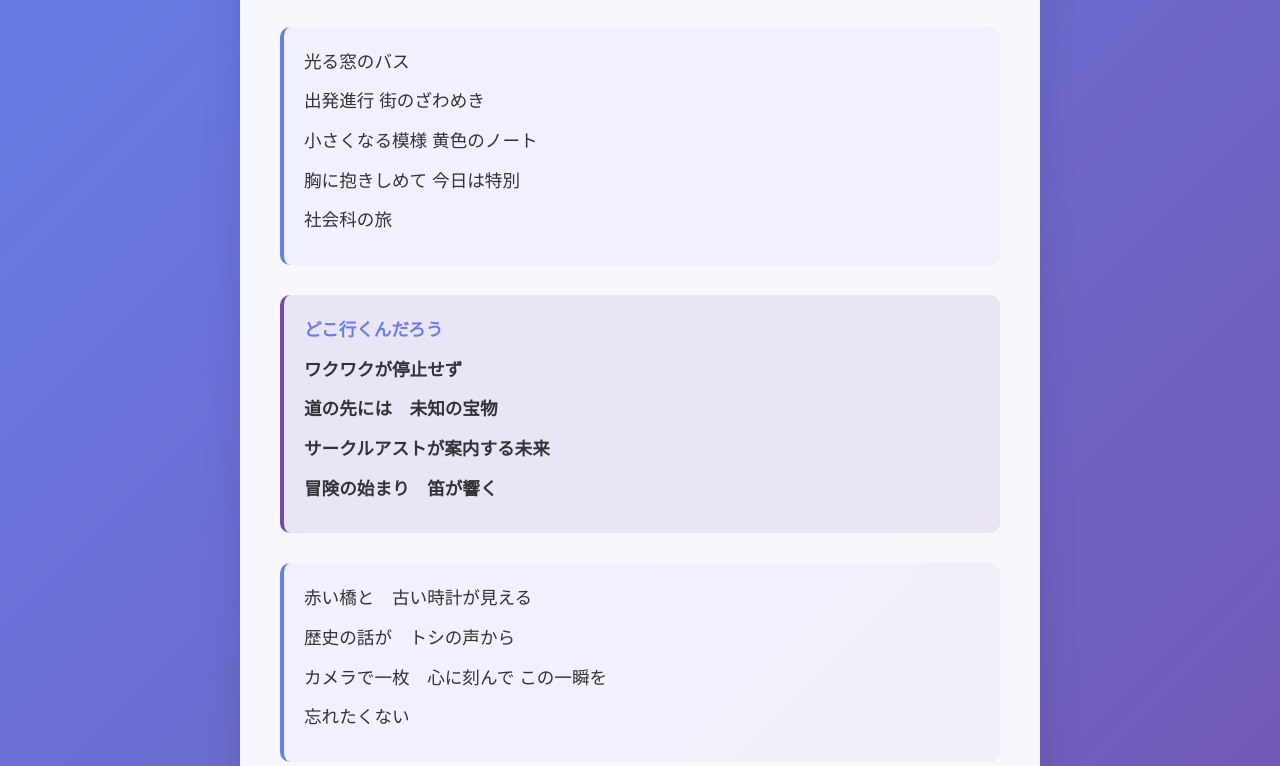
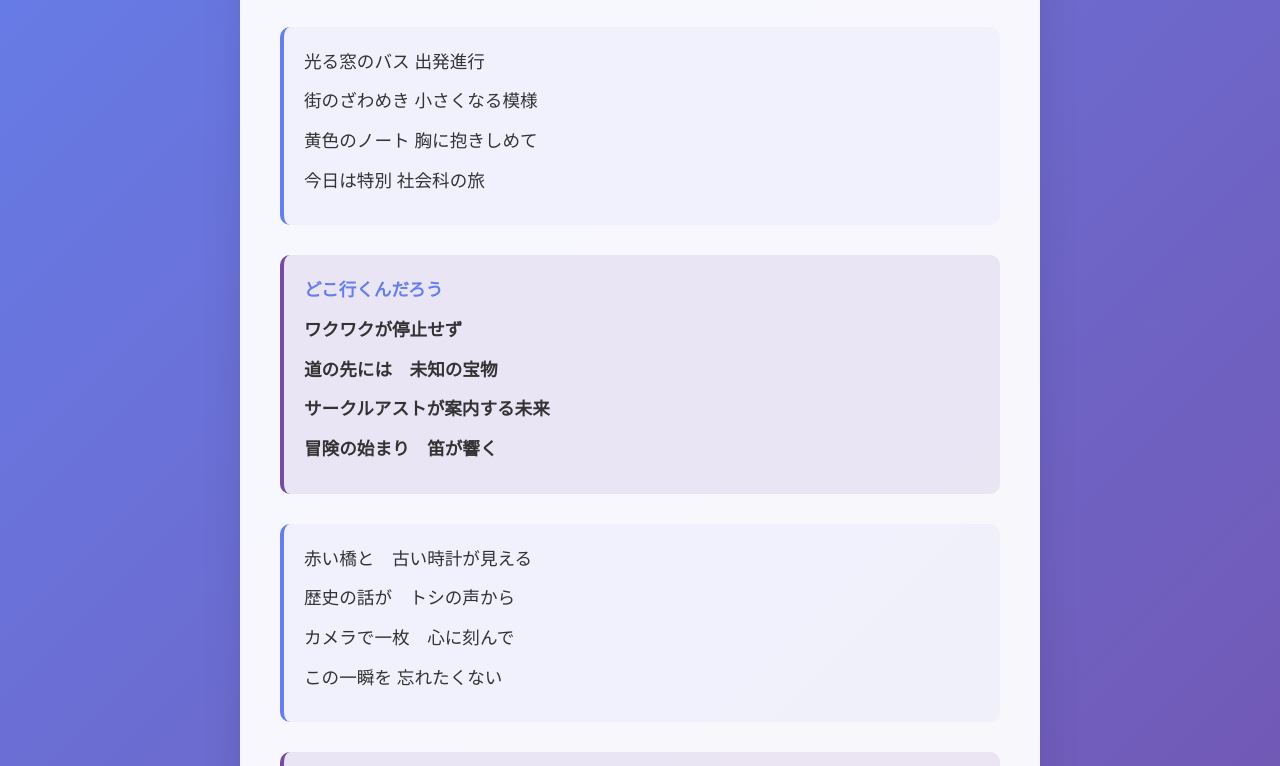
Before and after one commit to TOSHI356/SONGS, a plain HTML site: page index.html in a window 1280 px wide. Shown: the part 186-952 px from the top of the page. Drawn offline with Linux system fonts and the light colour scheme.

Commit message:
Update index.html
Signed-off-by: TOSHI <toshihide.ukimi@gmail.com>

```diff
--- a/index.html
+++ b/index.html
@@ -91,13 +91,11 @@
         <h1>サークルアストの歌</h1>
 
         <div class="verse">
-            <div class="line">光る窓のバス</div>
-            <div class="line">出発進行 街のざわめき</div>
-            <div class="line">小さくなる模様 黄色のノート</div>
-            <div class="line">胸に抱きしめて 今日は特別</div>
-            <div class="line">社会科の旅</div>
+            <div class="line">光る窓のバス 出発進行</div>
+            <div class="line">街のざわめき 小さくなる模様</div>
+            <div class="line">黄色のノート 胸に抱きしめて</div>
+            <div class="line">今日は特別 社会科の旅</div>
         </div>
-
         <div class="chorus">
             <div class="line"><span class="highlight">どこ行くんだろう</span></div>
             <div class="line">ワクワクが停止せず</div>
@@ -109,8 +107,8 @@
         <div class="verse">
             <div class="line">赤い橋と　古い時計が見える</div>
             <div class="line">歴史の話が　トシの声から</div>
-            <div class="line">カメラで一枚　心に刻んで この一瞬を</div>
-            <div class="line">忘れたくない</div>
+            <div class="line">カメラで一枚　心に刻んで</div>
+            <div class="line">この一瞬を 忘れたくない</div>
         </div>
 
         <div class="chorus">
@@ -133,7 +131,8 @@
             <div class="line"><span class="highlight">どこ行くんだろう</span></div>
             <div class="line">ワクワクが停止せず 道の先には</div>
             <div class="line">未知の宝物 サークルアストが</div>
-            <div class="line">案内する未来 冒険の始まり　笛が響く</div>
+            <div class="line">案内する未来 冒険の始まり</div>
+            <div class="line">笛が響く</div>
         </div>
     </div>
 </body>
```
